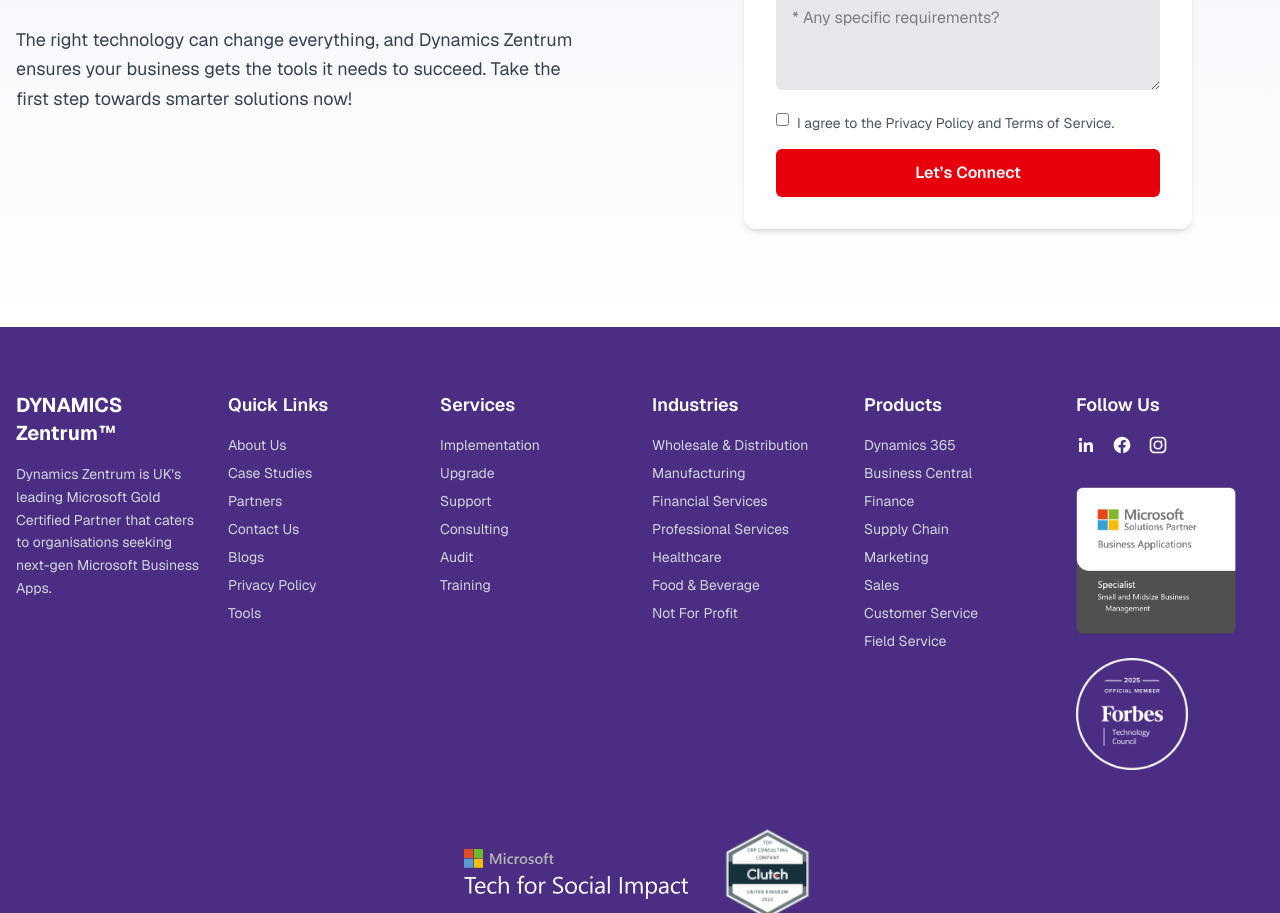
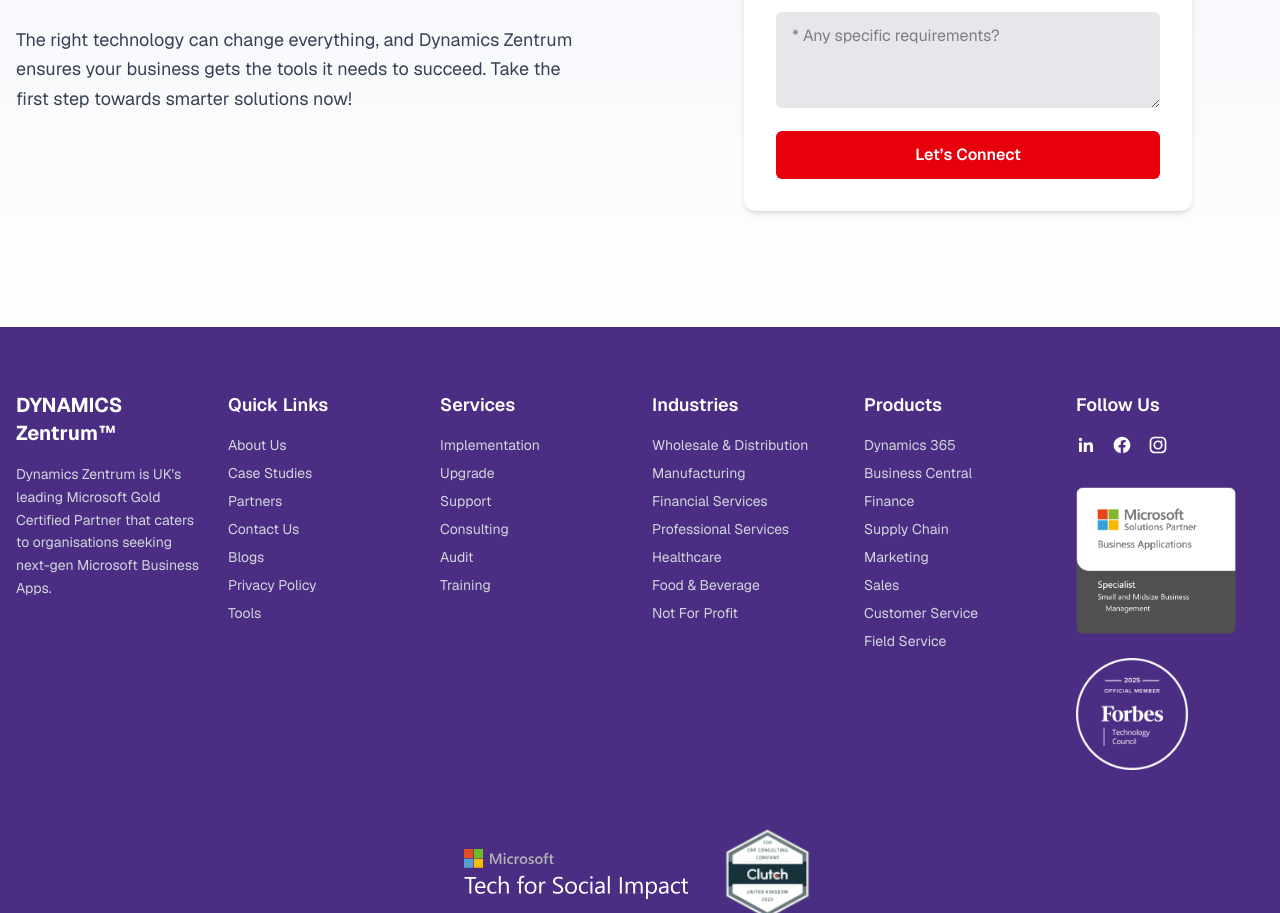
Before and after one commit to osama999x/dynamics_bridge, a Next.js app: page / in a window 1280 px wide. Shown: the part 6022-6935 px from the top of the page. Built offline with nearby package versions, Linux system fonts and the light colour scheme.

Commit message:
update contact page

```diff
--- a/app/components/Contact.tsx
+++ b/app/components/Contact.tsx
@@ -150,10 +150,10 @@
               />
 
               {/* CHECKBOX */}
-              <label className="flex items-start gap-2 text-xs md:text-sm text-gray-600">
+              {/* <label className="flex items-start gap-2 text-xs md:text-sm text-gray-600">
                 <input type="checkbox" required />
                 I agree to the Privacy Policy and Terms of Service.
-              </label>
+              </label> */}
 
               {/* BUTTON */}
               <button
```
